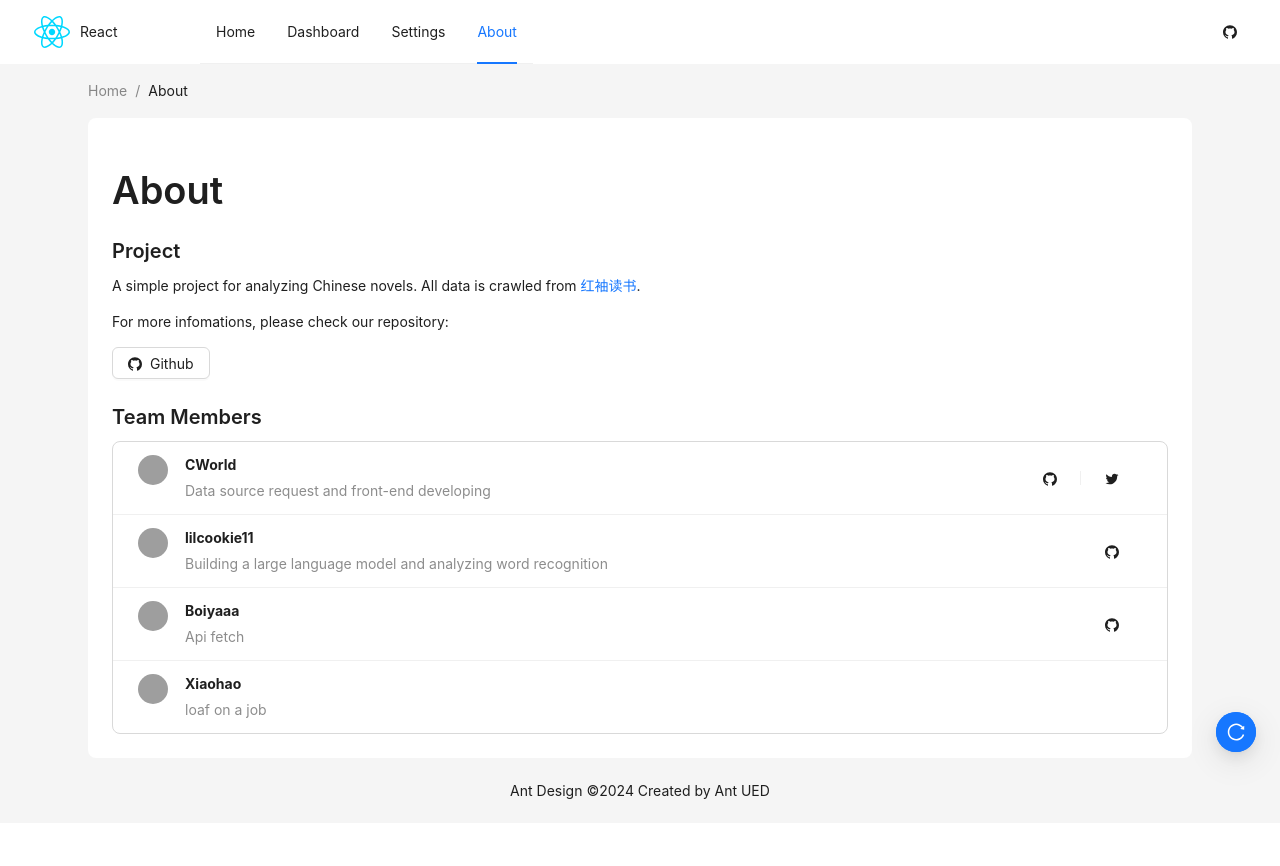
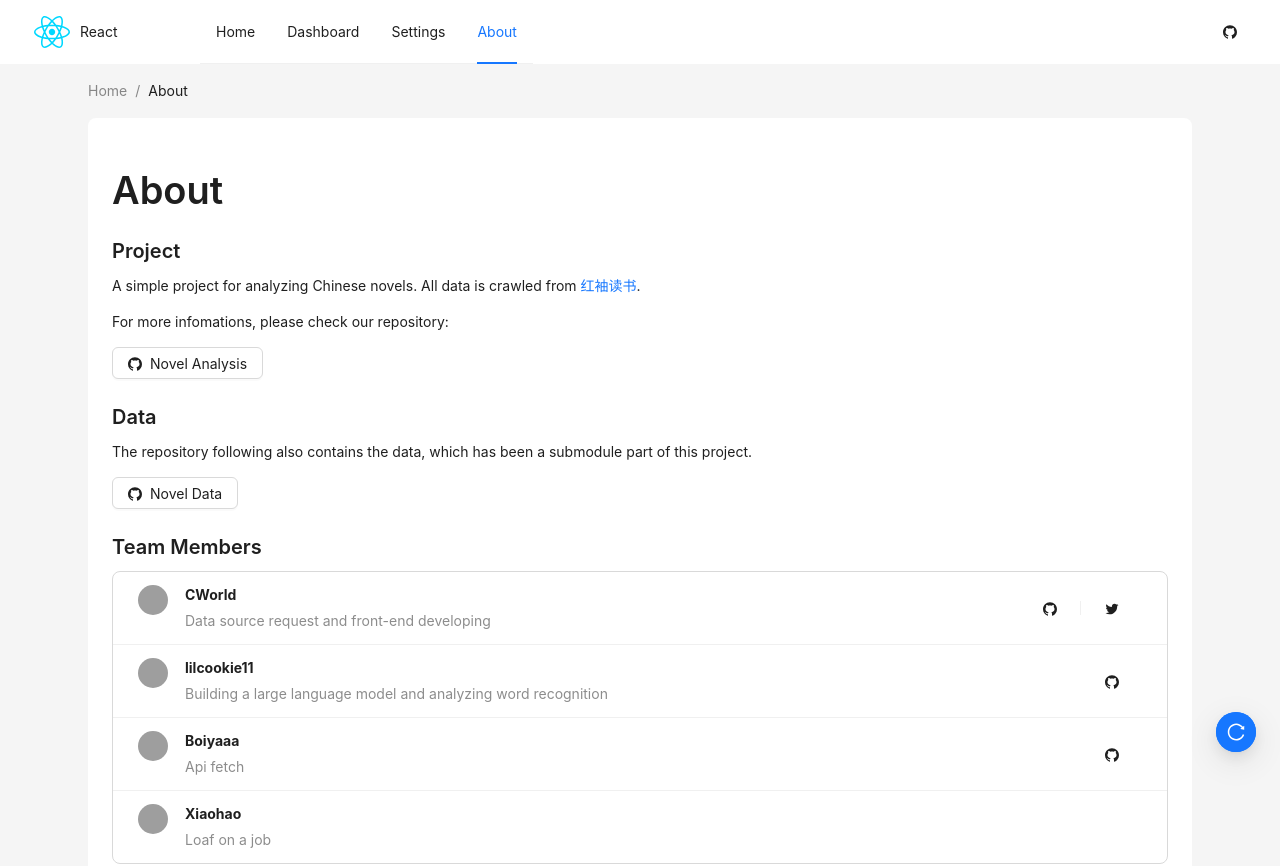
Before and after one commit to cworld1/novel-analysis, a React (Vite) app in the folder web/: page /about in a window 1280 px wide. Shown: the top 866 px of the page. Before the commit the page ends 823 px from the top, so only its background shows below. Built offline with nearby package versions, Linux system fonts and the light colour scheme; grey boxes are pictures that could not be loaded.

Commit message:
perf(pages): :art: update styles, readme and about content

```diff
--- a/web/src/components/TypeWriter.tsx
+++ b/web/src/components/TypeWriter.tsx
@@ -1,4 +1,7 @@
 import { useState, useEffect } from "react";
+// Antd
+import { Typography } from "antd";
+const { Paragraph } = Typography;
 
 interface TypewriterProps {
   children: React.ReactNode[];
@@ -37,7 +40,11 @@ const Typewriter: React.FC<TypewriterProps> = ({
     }
   }, [displayText, nodeIndex, charIndex, typingCompleted]);
 
-  return <div dangerouslySetInnerHTML={{ __html: displayText }} />;
+  return (
+    <Paragraph>
+      <span dangerouslySetInnerHTML={{ __html: displayText }} />
+    </Paragraph>
+  );
 };
 
 export default Typewriter;
--- a/web/src/pages/BoardType.tsx
+++ b/web/src/pages/BoardType.tsx
@@ -49,7 +49,7 @@ const BoardTypePage: React.FC = () => {
 
   return (
     <>
-      <Title>Type of novel</Title>
+      <Title>Type of Novel</Title>
       <Paragraph>
         <div id="bar" style={chartStyle}>
           <Spin />
--- a/web/src/pages/CommonAbout.tsx
+++ b/web/src/pages/CommonAbout.tsx
@@ -77,7 +77,7 @@ const AboutPage: React.FC = () => {
             />
           }
           title={item.title}
-          description={item.desc ?? "loaf on a job"}
+          description={item.desc ?? "Loaf on a job"}
         />
       </List.Item>
     );
@@ -86,6 +86,7 @@ const AboutPage: React.FC = () => {
   return (
     <div>
       <Title>About</Title>
+
       <Title level={4}>Project</Title>
       <Paragraph>
         A simple project for analyzing Chinese novels. All data is crawled from{" "}
@@ -99,9 +100,26 @@ const AboutPage: React.FC = () => {
             window.open("https://github.com/cworld1/novel_analysis", "_blank")
           }
         >
-          Github
+          Novel Analysis
         </Button>
       </Paragraph>
+
+      <Title level={4}>Data</Title>
+      <Paragraph>
+        The repository following also contains the data, which has been a
+        submodule part of this project.
+      </Paragraph>
+      <Paragraph>
+        <Button
+          icon={<GithubOutlined />}
+          onClick={() =>
+            window.open("https://github.com/cworld1/novel-data", "_blank")
+          }
+        >
+          Novel Data
+        </Button>
+      </Paragraph>
+
       <Title level={4}>Team Members</Title>
       <List
         bordered
```
Also changed, not shown: 1 other file (tests, documents, lock files or other folders).
